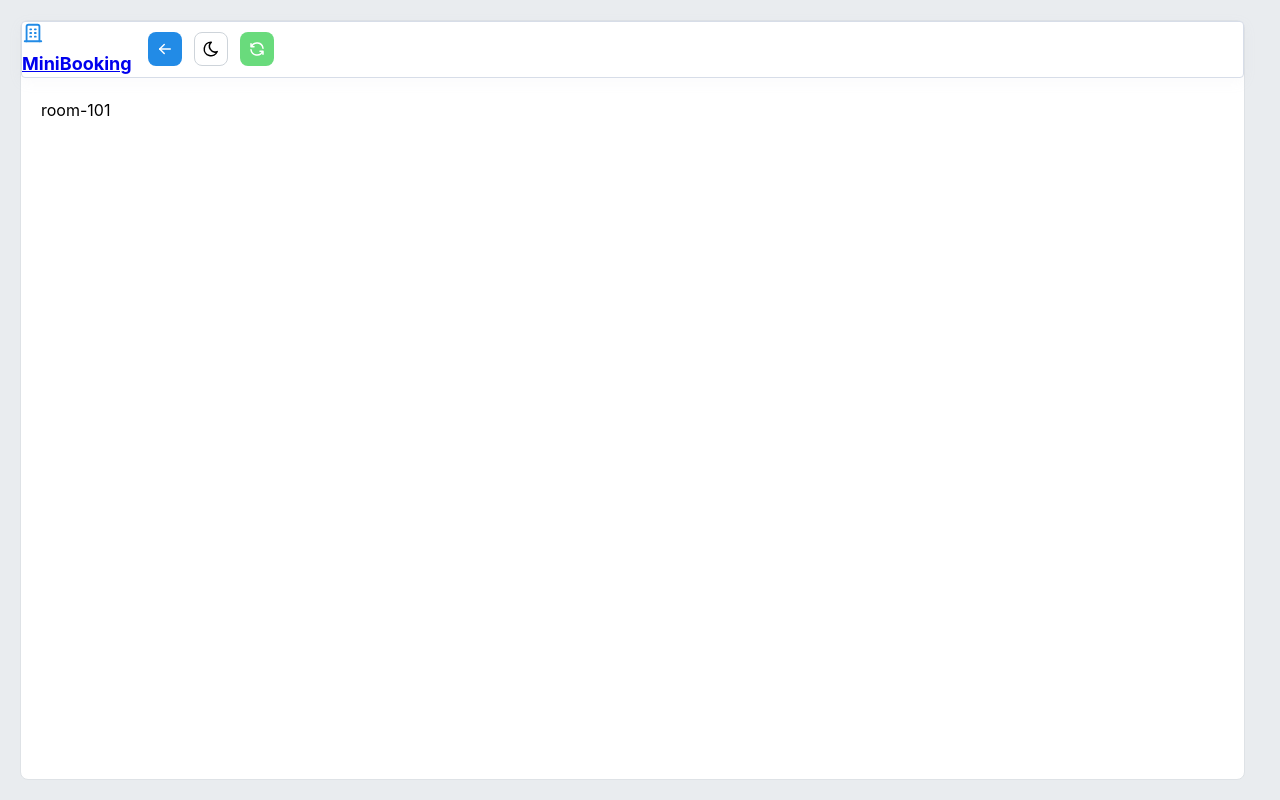
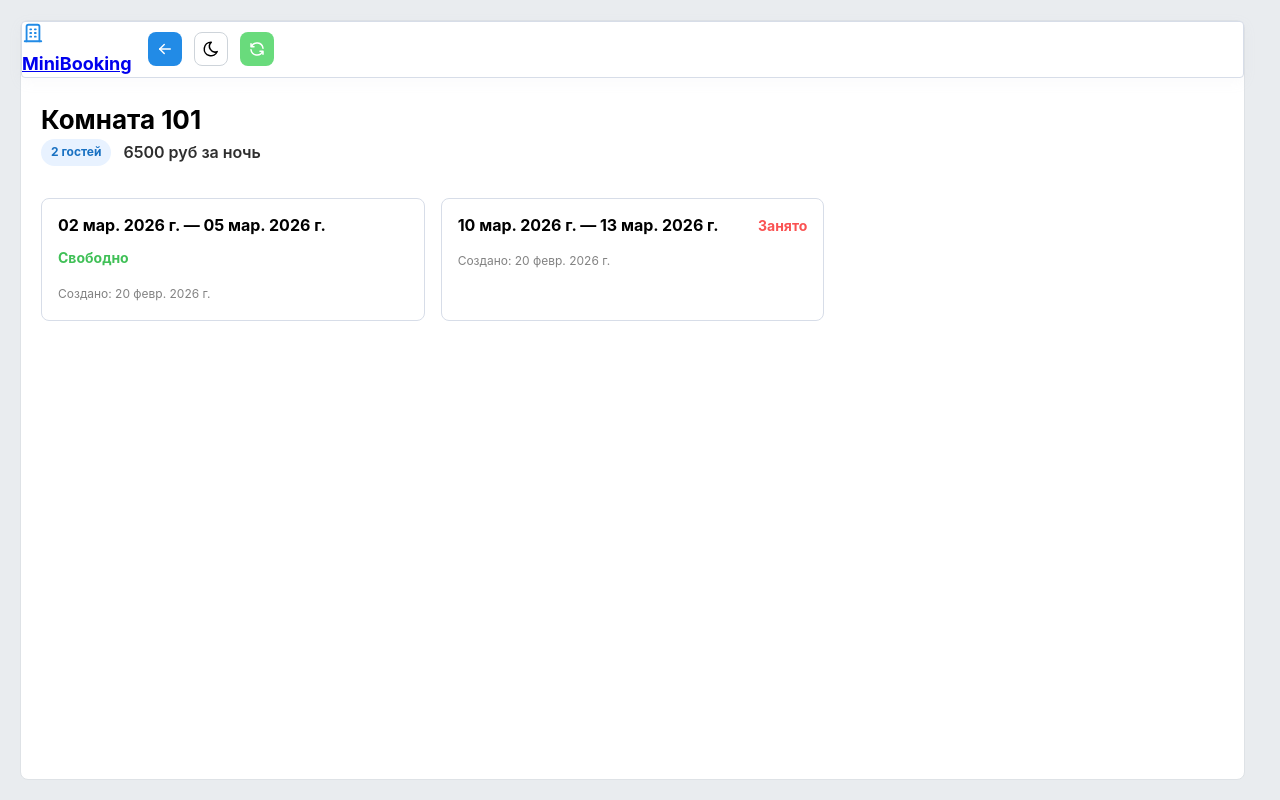
Before and after one commit to ivatra/mini_booking, a React (Vite) app in the folder apps/web/: page /rooms/room-101 in a window 1280 px wide. Built offline with nearby package versions, Linux system fonts and the light colour scheme.

Commit message:
feat (web booking page): store, api, booking page layout

```diff
--- /dev/null
+++ b/apps/web/src/entities/booking/data/mock-api.ts
@@ -0,0 +1,13 @@
+import { MOCK_BOOKING } from "@shared";
+
+import type { IApi } from "./types";
+
+export const api: IApi = {
+  getBookings: async ({ roomId }) => {
+    const bookings = MOCK_BOOKING.filter((b) => b.roomId === roomId);
+
+    await new Promise((resolve) => setTimeout(resolve, 250));
+
+    return bookings;
+  },
+};
--- /dev/null
+++ b/apps/web/src/entities/booking/data/store.ts
@@ -0,0 +1,36 @@
+import { getEnvVar } from "@shared";
+import { create } from "zustand";
+
+import { api } from "./mock-api";
+import type { IBookingsState } from "./types";
+
+export const useBookings = create<IBookingsState>((set) => ({
+  bookings: [],
+  loading: 0,
+  error: null,
+
+  getBookings: async (params) => {
+    set((st) => ({ loading: st.loading + 1, error: null }));
+
+    try {
+      const bookings = await api.getBookings(params);
+
+      set({ bookings });
+    } catch (e) {
+      if (getEnvVar("DEV")) {
+        console.warn(
+          e instanceof Error
+            ? e.message
+            : `Не удалось получить сообщение об ошибке ${e}`,
+        );
+      }
+
+      set({
+        error:
+          e instanceof Error ? e.message : "Не удалось загрузить бронирования",
+      });
+    } finally {
+      set((st) => ({ loading: st.loading - 1 }));
+    }
+  },
+}));
--- a/apps/web/src/entities/booking/index.ts
+++ b/apps/web/src/entities/booking/index.ts
@@ -1 +1,5 @@
-export type { IBooking } from "./data/types";
+export { useBookings } from "./data/store";
+
+export { default as BookingCard } from "./ui/booking-card/booking-card";
+
+export type { IBooking, IGetBookingsParams } from "./data/types";
--- /dev/null
+++ b/apps/web/src/entities/booking/ui/booking-card/booking-card.module.css
@@ -0,0 +1,54 @@
+.booking_card {
+  border: 1px solid light-dark(#d7dde8, #353c49);
+  border-radius: var(--mantine-radius-md);
+  background-color: var(--mantine-color-body);
+  padding: var(--mantine-spacing-md);
+  transition:
+    transform 140ms ease,
+    box-shadow 140ms ease,
+    border-color 140ms ease;
+}
+
+.booking_card:hover {
+  transform: translateY(-2px);
+  border-color: light-dark(#b9c7dc, #4c5870);
+  box-shadow: 0 10px 18px light-dark(rgba(20, 33, 54, 0.09), rgba(0, 0, 0, 0.3));
+}
+
+.booking_head {
+  display: flex;
+  justify-content: space-between;
+  align-items: center;
+  gap: var(--mantine-spacing-sm);
+}
+
+.booking_dates {
+  margin: 0;
+  font-size: var(--mantine-font-size-md);
+  font-weight: 700;
+  line-height: 1.3;
+}
+
+.booking_status {
+  font-weight: 700;
+  font-size: var(--mantine-font-size-sm);
+  white-space: nowrap;
+}
+
+.status_free {
+  color: var(--mantine-color-green-6);
+}
+
+.status_busy {
+  color: var(--mantine-color-red-6);
+}
+
+.booking_guest {
+  font-size: var(--mantine-font-size-sm);
+  color: light-dark(var(--mantine-color-dark-3), var(--mantine-color-gray-5));
+}
+
+.booking_created {
+  font-size: var(--mantine-font-size-xs);
+  color: light-dark(var(--mantine-color-dark-2), var(--mantine-color-gray-6));
+}
--- /dev/null
+++ b/apps/web/src/entities/booking/ui/booking-card/booking-card.tsx
@@ -0,0 +1,45 @@
+import type { IBooking } from "@entities";
+import { Group, Stack, Text, Title } from "@mantine/core";
+
+import s from "./booking-card.module.css";
+
+interface IProps {
+  booking: IBooking;
+}
+
+const formatDate = (iso: string) =>
+  new Date(iso).toLocaleDateString("ru-RU", {
+    day: "2-digit",
+    month: "short",
+    year: "numeric",
+  });
+
+const BookingCard = ({ booking }: IProps) => {
+  const isFree = booking.status === "avaliable";
+  const statusClassName = isFree ? s.status_free : s.status_busy;
+
+  return (
+    <Stack className={s.booking_card}>
+      <Group className={s.booking_head}>
+        <Title
+          order={4}
+          className={s.booking_dates}>
+          {formatDate(booking.checkIn)} — {formatDate(booking.checkOut)}
+        </Title>
+        <Text className={`${s.booking_status} ${statusClassName}`}>
+          {isFree ? "Свободно" : "Занято"}
+        </Text>
+      </Group>
+
+      {booking.guestName && (
+        <Text className={s.booking_guest}>Гость: {booking.guestName}</Text>
+      )}
+
+      <Text className={s.booking_created}>
+        Создано: {formatDate(booking.createdAt)}
+      </Text>
+    </Stack>
+  );
+};
+
+export default BookingCard;
--- a/apps/web/src/entities/index.ts
+++ b/apps/web/src/entities/index.ts
@@ -4,4 +4,5 @@ export type { IRoom, IGetRoomsParams } from "./room";
 export { HotelCardsList, useHotels } from "./hotel";
 export type { IHotel } from "./hotel";
 
-export type { IBooking } from "./booking";
+export { useBookings, BookingCard } from "./booking";
+export type { IBooking, IGetBookingsParams } from "./booking";
--- /dev/null
+++ b/apps/web/src/pages/booking-page/booking-page.module.css
@@ -0,0 +1,32 @@
+.page_wrap {
+  width: 100%;
+  height: 100%;
+  display: flex;
+  gap: var(--mantine-spacing-xl);
+}
+
+.room_title {
+  margin: 0;
+  margin-top: 6px;
+  line-height: 1.2;
+}
+
+.room_meta {
+  display: flex;
+  align-items: center;
+  gap: var(--mantine-spacing-sm);
+}
+
+.meta_badge {
+  border-radius: 999px;
+  background: light-dark(#e8f2ff, #233149);
+  color: light-dark(var(--mantine-color-blue-8), var(--mantine-color-cyan-3));
+  padding: 4px 10px;
+  font-weight: 700;
+  font-size: 12px;
+}
+
+.meta_price {
+  font-weight: 600;
+  color: light-dark(var(--mantine-color-dark-6), var(--mantine-color-gray-3));
+}
--- a/apps/web/src/pages/booking-page/booking-page.tsx
+++ b/apps/web/src/pages/booking-page/booking-page.tsx
@@ -1,11 +1,56 @@
+import { BookingCard, useBookings } from "@entities";
+import { Group, Stack, Text, Title } from "@mantine/core";
+import { CenterLoader, ErrorMessage, GridList, MOCK_ROOMS } from "@shared";
+import { useEffect } from "react";
 import { useParams } from "react-router-dom";
 
-// import s from "./booking-page.module"
+import s from "./booking-page.module.css";
 
 const BookingPage = () => {
   const { roomId } = useParams<{ roomId: string }>();
+  const { bookings, loading, error, getBookings } = useBookings();
 
-  return <>{roomId}</>;
+  const room = MOCK_ROOMS.find((r) => r.id === roomId);
+
+  useEffect(() => {
+    if (!roomId) return;
+    getBookings({ roomId });
+  }, [roomId, getBookings]);
+
+  if (!room) return <ErrorMessage message="Комната не найдена" />;
+
+  return (
+    <Stack className={s.page_wrap}>
+      <Group gap="xl">
+        <Stack gap={4}>
+          <Title
+            order={2}
+            className={s.room_title}>
+            Комната {room.name}
+          </Title>
+          <Group className={s.room_meta}>
+            <Text className={s.meta_badge}>{room.capacity} гостей</Text>
+            <Text className={s.meta_price}>
+              {room.pricePerNight} руб за ночь
+            </Text>
+          </Group>
+        </Stack>
+      </Group>
+
+      {loading > 0 && <CenterLoader />}
+      {error && <ErrorMessage message={error} />}
+      {!loading && !error && (
+        <GridList>
+          {bookings.map((booking) => (
+            <BookingCard
+              key={booking.id}
+              booking={booking}
+            />
+          ))}
+        </GridList>
+      )}
+    </Stack>
+  );
 };
 
 export default BookingPage;
```
Also changed, not shown: apps/web/src/entities/booking/data/types.ts (+16 -0 lines).
